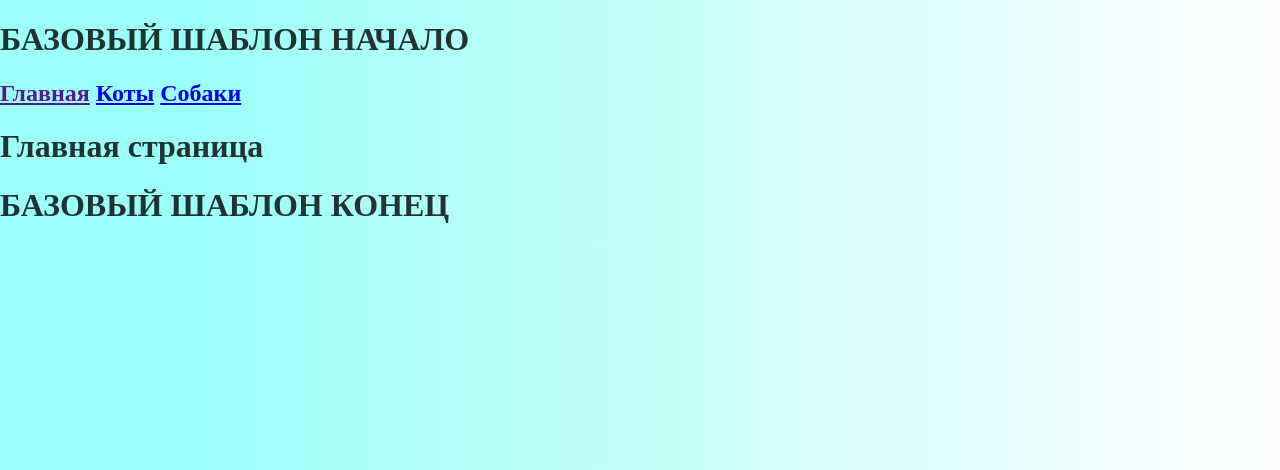
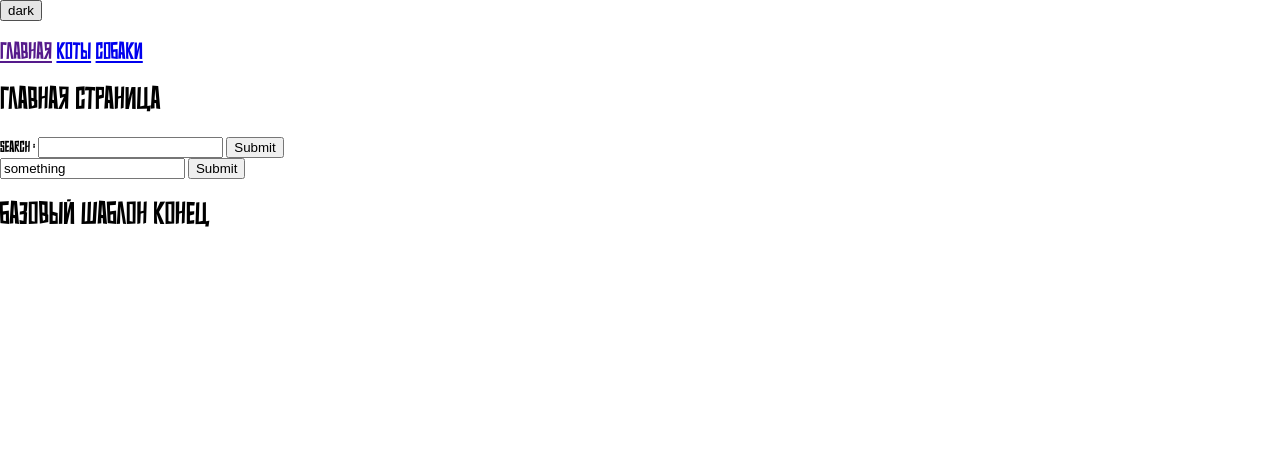
Before and after one commit to makarova1507ana/python312, a Django app: page /pets/ in a window 1280 px wide. Shown: the top 470 px of the page. Run offline with Django 4.2, Linux system fonts and the light colour scheme.

Commit message:
Добавили шрифты и светлую и темную тему

```diff
--- a/pets/static/css/style.css
+++ /dev/null
@@ -1,6 +0,0 @@
-body
-{
-margin: 0;
-background: linear-gradient(90deg, rgb(156,255,249) 15%,  rgb(253,253,253) 100%);
-color: rgba(0,0,0,0.8);
-}
--- a/pets/templates/index.html
+++ b/pets/templates/index.html
@@ -4,5 +4,12 @@
 <h1>Главная страница</h1>
 
 <!--Содержимое страницы-->
+<form method="get" action="petGET/">
+ <label for="search">Search :</label>
+  <input type="search" id="search" name="search_field"> <!--name - параметр запроса-->
+  <input type="submit" value="Submit">
+</form>
 
+ <input type="text" id="smthfield" name="smthfield" value="something">
+<a href="petGET/?smthfield=something"> <input type="submit" value="Submit"></a> <!--js од для получения значения value-->
 {% endblock main_content %}
--- a/pets/views.py
+++ b/pets/views.py
@@ -32,8 +32,12 @@ def pet(request, pet_slug):
     return render(request, "pageNotFound404.html", status=404)
 
 def petGET(request):
-    title = request.GET.get('title')# лучше примернять когда есть форма
-    return HttpResponse(f"<h2>{title}</h2>")
+    #       запрос.МЕТОД.получить_значение()
+
+    user_data = request.GET.get('search_field')
+    user_data3 = request.GET.get('smthfield')
+
+    return HttpResponse(f"<h2>{user_data}</h2><div>{user_data3}</div>")
 
 
 
--- /dev/null
+++ b/static/css/style.css
@@ -0,0 +1,23 @@
+body
+{
+font-family: 'myFont';
+margin: 0;
+/* background: linear-gradient(90deg, rgb(156,255,249) 15%,  rgb(253,253,253) 100%); */
+/* color: rgba(0,0,0,0.8); */
+}
+
+body.light-mode {
+            background-color: aliceblue;
+            color: rgb(56, 56, 56);
+        }
+
+body.dark-mode {
+    background-color: rgb(56, 56, 56);
+    color: aliceblue;
+
+}
+
+@font-face {
+  font-family: 'myFont';
+  src: url('../fonts/Nozhik-Bold.otf');
+}
--- /dev/null
+++ b/static/js/script.js
@@ -0,0 +1,122 @@
+p_element = document.getElementsByTagName('p'); // находим элемент
+p_element[0].setAttribute('class', 'p-style'); //измение элемента
+
+btn_theme = document.getElementById('btn_theme')
+
+
+// функция при загрузки страницы будет брать тему из локального хранилаща
+
+// нажимаем на кнопку меняется надпись и тема
+// повтороное нажатие на кнопку меняется надпись и тема
+function changeTheme() {
+    mode = localStorage.getItem('theme');// получить значение темы
+    if (mode == 'dark') {
+        console.log(localStorage.getItem('theme'));
+        document.body.classList.remove('dark-mode') //обратиться к стилям и сменить их
+        document.body.classList.add('light-mode')
+        localStorage.setItem('theme', 'light');
+    } else {
+        console.log(localStorage.getItem('theme'));
+        document.body.classList.remove('light-mode')
+        document.body.classList.add('dark-mode') //обратиться к стилям и сменить их
+        localStorage.setItem('theme', 'dark');
+    }
+}
+
+document.addEventListener("DOMContentLoaded ",changeTheme);
+
+btn_theme.addEventListener('click', changeTheme);
+// // save
+// localStorage.setItem('theme', 'light'); // локально на компьютер
+
+// //read
+// console.log(localStorage.getItem('theme'));
+
+//sessionStorage.setItem('username', 'John');
+console.log(sessionStorage.getItem('username'));
+
+document.cookie = "name=oeschger; SameSite=None; Secure";
+document.cookie = "favorite_food=tripe; SameSite=None; Secure";
+
+function showCookies() {
+    const output = document.getElementById("cookies");
+    output.textContent = `> ${document.cookie}`;
+}
+
+function clearOutputCookies() {
+    const output = document.getElementById("cookies");
+    output.textContent = "";
+}
+
+
+
+
+
+
+
+
+
+
+
+
+
+
+
+
+
+
+
+
+
+
+// -----------------------------------AJAX -------------------------------------------------------//
+const requestUrl = 'https://jsonplaceholder.typicode.com/users';
+let isLoading = false;
+
+function sendRequest() {
+    if (isLoading) return;
+
+    isLoading = true;
+    $.ajax({ // -инициализация AJAX-запроса
+        url: requestUrl,
+        method: 'GET',
+        dataType: 'json',// -ожидание получение определенного типа
+        success: function(data) {
+            console.log('Good data', data);
+            displayData(data);// вызов функции с отображением данных на странице
+            //$('#result').append('<p>' + JSON.stringify(data) + '</p>');
+        },
+        error: function(err) {// в случае возникновения ошибки
+            console.log('Error data', err);
+        },
+        complete: function() {// в случае любого завершения
+            isLoading = false;
+        }
+    });
+}
+
+function displayData(users) {// просто красивое отображение данных пользователя
+    const resultContainer = $('#result');
+    users.forEach(user => {
+        const userCard = $('<div class="user-card"></div>');
+        userCard.append('<p><strong>id:</strong> ' + user.id + '</p>');
+        userCard.append('<p><strong>Name:</strong> ' + user.name + '</p>');
+        userCard.append('<p><strong>Email:</strong> ' + user.email + '</p>');
+        userCard.append('<p><strong>Username:</strong> ' + user.username + '</p>');
+        userCard.append('<p><strong>City:</strong> ' + user.address.city + '</p>');
+        userCard.append('<p><strong>-------------------------------------</strong></p>');
+        resultContainer.append(userCard);
+    });
+}
+$(document).ready(function() {
+    // Добавляем обработчик события прокрутки
+    $(window).scroll(function() { //$(window).scroll в течении пролистывания страницы
+        if ($(window).scrollTop() + $(window).height() >= $(document).height() - 200) {
+            // Прокрутили достаточно близко к концу страницы
+            sendRequest();
+        }
+    });
+
+    // Инициируем первый запрос
+    sendRequest();
+});
--- a/pets/templates/base.html
+++ b/templates/base.html
@@ -8,7 +8,7 @@
      <link rel="stylesheet" href="{% static 'css/style.css' %}" />
 </head>
 <body>
-<h1>БАЗОВЫЙ ШАБЛОН НАЧАЛО</h1>
+<input type="submit" id="btn_theme" name="theme" value="dark">
 <h2><a href=''>Главная</a> <a href='/pets/cats/'>Коты</a> <a href='/pets/dogs/'>Собаки</a></h2>
 
 {% block main_content %}
@@ -19,5 +19,6 @@
 
 
 <h1>БАЗОВЫЙ ШАБЛОН КОНЕЦ</h1>
+<script src="{% static 'js/script.js' %}"></script>
 </body>
 </html>
```
Also changed, not shown: static/fonts/Lemonada-Light.ttf (added), static/fonts/Nozhik-Bold.otf (added), 1 other file.
